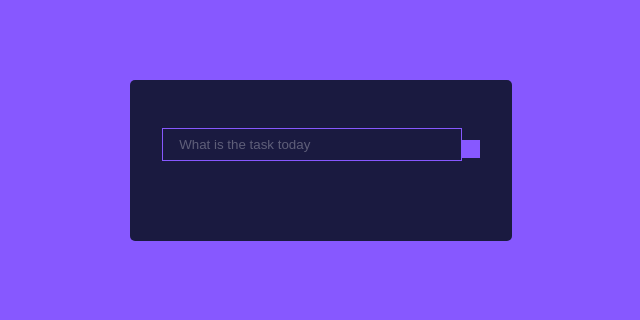
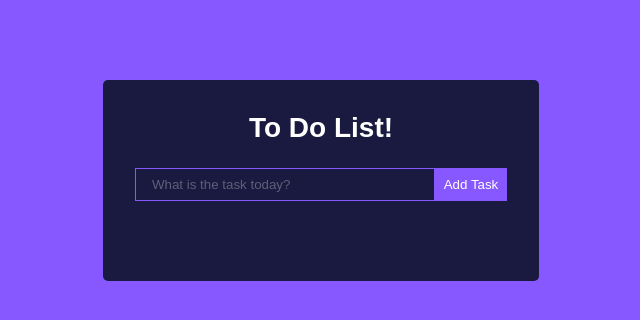
Before and after one commit to Christy-ED/To-Do, a React (Create React App) app in the folder my-app/: page / in a window 1280 px wide. Shown: the top 320 px of the page, without its empty margins (319-959 px from the left). Built offline with nearby package versions, Linux system fonts and the light colour scheme.

Commit message:
Complete a task work

```diff
--- a/my-app/src/components/Todo.js
+++ b/my-app/src/components/Todo.js
@@ -1,7 +1,21 @@
 import React from 'react'
+import { FontAwesomeIcon } from '@fortawesome/react-fontawesome'
+import { faPenToSquare } from '@fortawesome/free-solid-svg-icons'
+import { faTrash } from '@fortawesome/free-solid-svg-icons'
 
-export const Todo = () => {
+export const Todo = ({task, toggleComplete}) => {
   return (
-    <div>Todo</div>
+    <div className='Todo'>
+      <p onClick={() => toggleComplete(task.id)}
+      className= {`${task.completed ? 'completed': ""}`}>
+        {task.task}</p>
+      <div>
+
+       <FontAwesomeIcon icon={faPenToSquare} />
+       <FontAwesomeIcon icon={faTrash} />
+
+       </div>
+
+      </div>
   )
 }
--- a/my-app/src/components/TodoForm.js
+++ b/my-app/src/components/TodoForm.js
@@ -1,12 +1,22 @@
-import React from 'react'
+import React, {useState} from 'react'
 
-export const TodoForm = () => {
+export const TodoForm = ({addTodo}) => {
+    const[value, setValue] = useState("")
+
+    const handleSubmit = e => {
+        e.preventDefault(); // prevent the to reload
+
+        addTodo(value);
+
+        setValue("")
+    }
   return (
-    <form className='TodoForm'>
+    <form className='TodoForm' onSubmit={handleSubmit}>
         <input type="" className='todo-input'
-         placeholder='What is the task today'/>
+          value={value} placeholder='What is the task today?'
+          onChange= {(e) => setValue(e.target.value)}/>
          <button type='submit' className='todo-btn'>
-
+            Add Task
          </button>
         </form>
   )
--- a/my-app/src/components/TodoWrapper.js
+++ b/my-app/src/components/TodoWrapper.js
@@ -1,10 +1,33 @@
-import React from 'react'
+import React, {useState} from 'react'
 import { TodoForm } from './TodoForm'
+import { v4 as uuidv4 } from 'uuid';
+import { Todo } from './Todo';
+
+uuidv4();
 
 export const TodoWrapper = () => {
+
+  const[todos, setTodos] = useState([])
+
+  const addTodo = todo => {
+    setTodos([...todos, {id: uuidv4(), task: todo,
+      completed: false, isEditing: false}])
+      console.log(todos)
+  }
+
+  const toggleComplete = id =>{
+    setTodos(todos.map(todo => todo.id === id ? {
+      ...todo, completed: !todo.completed} : todo))
+  }
   return (
     <div className='TodoWrapper'>
-      <TodoForm/>
+      <h1> To Do List! </h1>
+      <TodoForm addTodo={addTodo}/>
+      {todos.map((todo, index) => (
+        <Todo task={todo} key={index}
+        toggleComplete={toggleComplete}  />
+      ))}
+
     </div>
   )
 }
```
